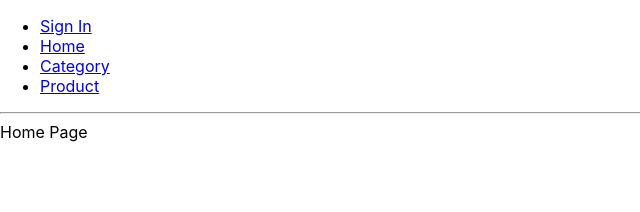
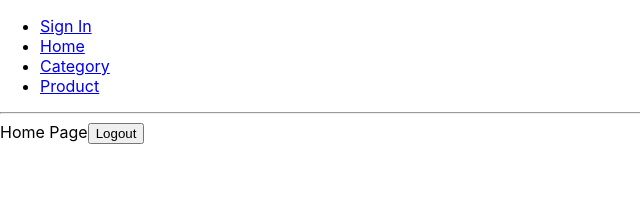
Before and after one commit to jonbonto/inventory-app, a React (Create React App) app: page / in a window 1280 px wide. Shown: the top 212 px of the page, without its empty margins (0-640 px from the left). Built offline with nearby package versions, Linux system fonts and the light colour scheme; no server answers.

Commit message:
logout functionality

```diff
--- a/src/pages/HomePage.js
+++ b/src/pages/HomePage.js
@@ -1,7 +1,31 @@
-import React from "react";
+import React, { useContext, useState } from "react";
+import { useHistory } from "react-router-dom";
+
+import FirebaseContext from "../contexts/firebase";
+import * as ROUTES from "../constants/routes";
 
 function HomePage() {
-  return <div>Home Page</div>;
+  const history = useHistory();
+  const firebase = useContext(FirebaseContext);
+  const [error, setError] = useState("");
+
+  const logout = () => {
+    firebase
+      .doSignOut()
+      .then(() => {
+        history.push(ROUTES.SIGN_IN);
+      })
+      .catch((error) => {
+        setError("Error happened when try to logout");
+      });
+  };
+  return (
+    <div>
+      Home Page
+      <button onClick={logout}>Logout</button>
+      {error && <p>{error.message}</p>}
+    </div>
+  );
 }
 
 export default HomePage;
```
